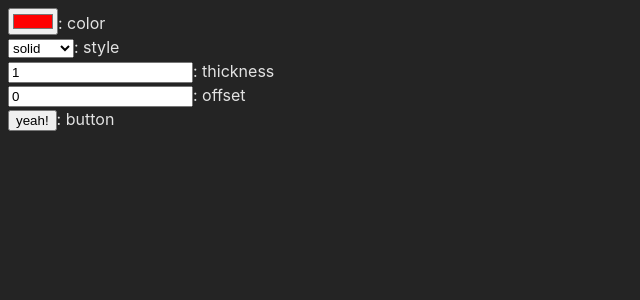
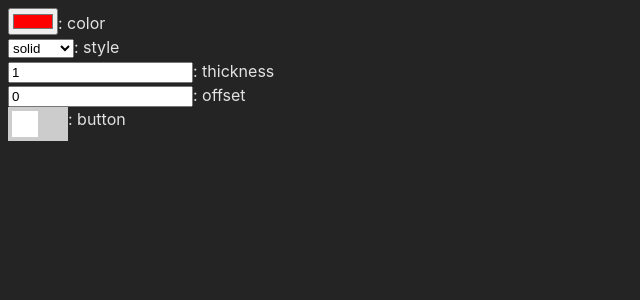
Before and after one commit to CJ-Cepe/outliner, a React (Vite) app: page / in a window 1280 px wide. Shown: the top 300 px of the page, without its empty margins (0-640 px from the left). Built offline with nearby package versions, Linux system fonts and the light colour scheme.

Commit message:
Feat: set button to slider

```diff
--- a/src/App.jsx
+++ b/src/App.jsx
@@ -10,8 +10,14 @@ function App() {
     offset: "0",
   });
 
+  const [slider, setSlider] = useState(false)
+
   const handleChange = (key, value) => {
     setOutline({...outline, [key]: value})
+  }
+
+  const handleSliderChange = (value) => {
+    setSlider(value)
   }
 
   return (
@@ -20,7 +26,7 @@ function App() {
       <Field labelName="style" componentType="style" data={outline} onChange={handleChange}/>
       <Field labelName="thickness" componentType="thickness" data={outline} onChange={handleChange}/>
       <Field labelName="offset" componentType="offset" data={outline} onChange={handleChange}/>
-      <Field labelName="button" componentType="button" data={outline} onChange={handleChange}/>
+      <Field labelName="button" componentType="button" data={slider} onChange={handleSliderChange}/>
     </main>
   )
 }
--- a/src/Field.jsx
+++ b/src/Field.jsx
@@ -58,15 +58,21 @@
     )
   }
 
-  function Button({outline}){
+  function Button({attribute, onChange}){
 
-    const handleOnClick = () => {
-        console.log(outline.color, outline.style, outline.thickness, outline.offset)
+    const handleOnClick = (event) => {
+        console.log(!attribute)
+        onChange(!attribute)
+        //add style
+        //remove style
     }
 
     return (
       <>
-        <button onClick={handleOnClick}> yeah!</button>
+        <div className="switch">
+            <input type="checkbox" value={attribute} onChange={handleOnClick}/>
+            <span className="slider"></span>
+        </div>
       </>
     )
   }
@@ -90,7 +96,7 @@ function Field({labelName, componentType, data, onChange}){
         input = <OffsetPicker attribute={data["offset"]} onChange={onChange}/>
         break;
       case "button":
-        input = <Button outline={data}/>
+        input = <Button attribute={data} onChange={onChange}/>
         break;
     }
 
--- a/src/index.css
+++ b/src/index.css
@@ -12,3 +12,59 @@
   -webkit-font-smoothing: antialiased;
   -moz-osx-font-smoothing: grayscale;
 }
+
+/* reference - https://www.w3schools.com/howto/howto_css_switch.asp */
+/* The switch - the box around the slider */
+
+.switch {
+  position: relative;
+  display: inline-block;
+  width: 60px;
+  height: 34px;
+}
+
+/* Hide default HTML checkbox */
+.switch input {
+  opacity: 0;
+  width: 0;
+  height: 0;
+}
+
+/* The slider */
+.slider {
+  position: absolute;
+  cursor: pointer;
+  top: 0;
+  left: 0;
+  right: 0;
+  bottom: 0;
+  background-color: #ccc;
+  -webkit-transition: .4s;
+  transition: .4s;
+}
+
+.slider:before {
+  position: absolute;
+  content: "";
+  height: 26px;
+  width: 26px;
+  left: 4px;
+  bottom: 4px;
+  background-color: white;
+  -webkit-transition: .4s;
+  transition: .4s;
+}
+
+input:checked + .slider {
+  background-color: #2196F3;
+}
+
+input:focus + .slider {
+  box-shadow: 0 0 1px #2196F3;
+}
+
+input:checked + .slider:before {
+  -webkit-transform: translateX(26px);
+  -ms-transform: translateX(26px);
+  transform: translateX(26px);
+}
```
